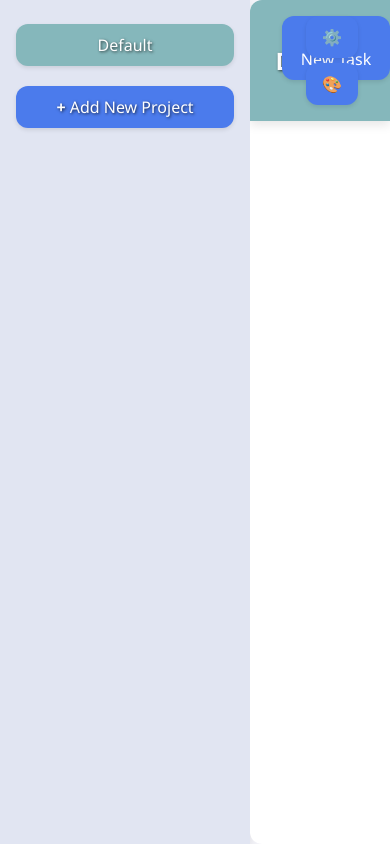
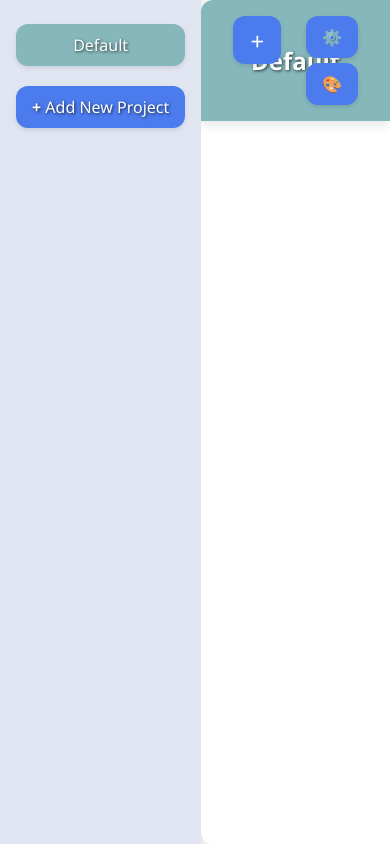
Before and after one commit to loopsc/todo-list, a website built with webpack: page src/template.html in a window 390 px wide. Built offline with nearby package versions, Linux system fonts and the light colour scheme.

Commit message:
UI changes - Add task dialog is now centered on smaller screens   - Previously the dialog would stick to the top of the screen. - Add New Task button now shrinks on smaller screens.

```diff
--- a/src/styles.css
+++ b/src/styles.css
@@ -42,6 +42,8 @@ body {
     min-width: 250px;
     overflow-y: auto;
     min-height: 0;
+    flex-shrink: 1;
+    min-width: 0;
 }
 
 .projects-list {
@@ -74,11 +76,37 @@ button:hover {
     text-shadow: 1px 1px 3px rgba(0, 0, 0, 0.7);
 }
 
-.new-task-button {
+/* .new-task-button {
     align-self: flex-start;
     position: absolute;
     left: 2rem;
     top: 1rem;
+} */
+
+.new-task-button {
+    position: absolute;
+    left: 2rem;
+    top: 1rem;
+    transition: all 0.3s ease;
+}
+
+@media (max-width: 800px) {
+    .new-task-button {
+        color: transparent;
+        padding: 0.2rem;
+        width: 3rem;
+        height: 3rem;
+    }
+
+    .new-task-button::after {
+        content: "+";
+        position: absolute;
+        top: 50%;
+        left: 50%;
+        transform: translate(-50%, -50%);
+        color: white; /* or your button text color */
+        font-size: 1.5rem;
+    }
 }
 
 .edit-project-button {
@@ -97,7 +125,6 @@ button:hover {
 
 .new-project-button {
     background-color: var(--accent);
-
 }
 
 .content {
@@ -199,7 +226,7 @@ button:hover {
     background-color: var(--cool-gray);
 }
 
-.dialog {
+/* .dialog {
     background-color: white;
     padding: 32px;
     border-radius: var(--radius);
@@ -214,6 +241,15 @@ button:hover {
     width: 90%;
     margin: 0;
     animation: fadeIn 0.25s ease-in-out;
+} */
+
+.dialog {
+    background: white;
+    padding: 2rem;
+    border-radius: 8px;
+    max-width: 90vw;
+    max-height: 90vh;
+    overflow: auto;
 }
 
 @keyframes fadeIn {
```
